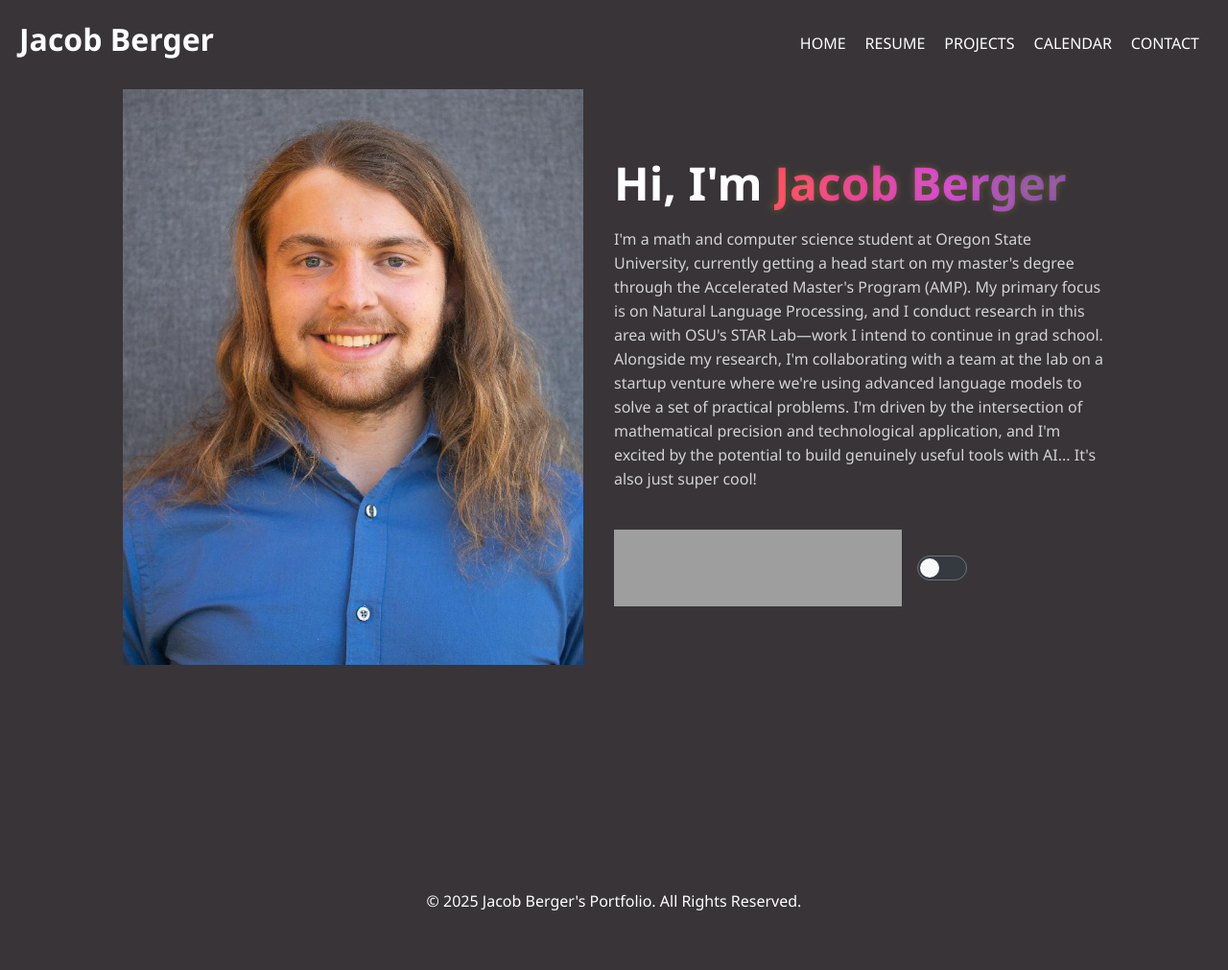
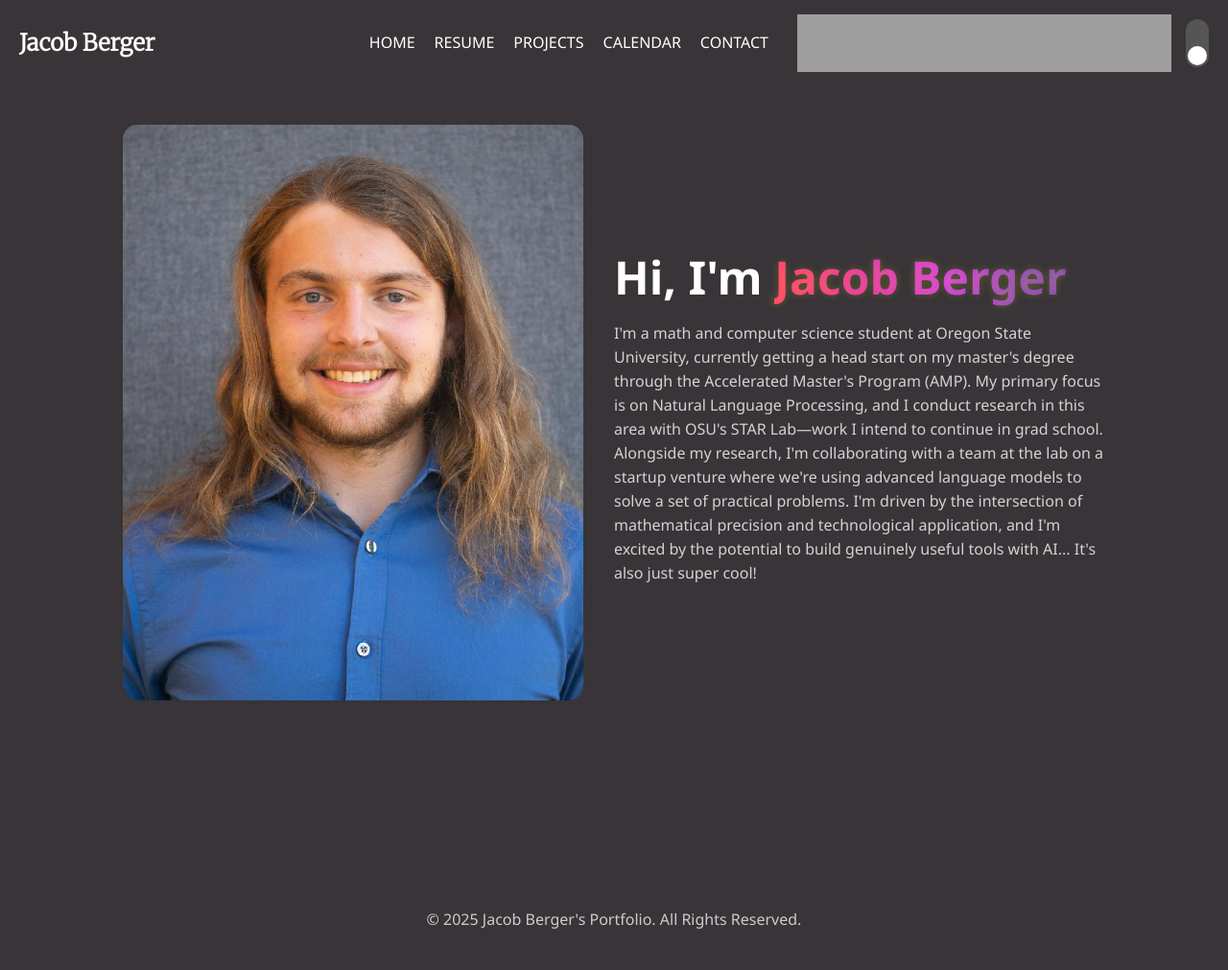
Before and after one commit to bergerjacob/bergerj-website, a Jekyll site: the page built from index.html, in a window 1280 px wide. Shown: the whole page at 96% size. Built offline with Jekyll 4.4.1, drawn with Linux system fonts in a browser that asks for light colours.

Commit message:
move clocks clock to right nav

```diff
--- a/_layouts/default.html
+++ b/_layouts/default.html
@@ -43,6 +43,7 @@
     <body>
         <header>
             <h1><a href="{{ '/' | relative_url }}">Jacob Berger</a></h1>
+            <div class="header-right">
                 <nav>
                     <ul>
                         <li><a href="{{ '/' | relative_url }}">Home</a></li>
@@ -52,6 +53,21 @@
                         <li><a href="{{ '/contact' | relative_url }}">Contact</a></li>
                     </ul>
                 </nav>
+                <div class="clock-container">
+                    <a href="https://github.com/bergerjacob/clocks-clock" target="_blank" rel="noopener noreferrer" class="clock-link">
+                        <iframe
+                            id="clock-widget"
+                            src="https://bergerjacob.github.io/clocks-clock/?height=60&faceColor1=6c757d&faceColor2=343a40&handColor=f8f9fa&inactiveAlpha=60&transparentBg=true&digitSpacing=0&mode=5x3"
+                            class="clock-iframe"
+                            title="Monochrome Clock Widget">
+                        </iframe>
+                    </a>
+                    <div class="switch-container">
+                        <input type="checkbox" id="mode-switch" class="mode-switch-checkbox">
+                        <label for="mode-switch" class="mode-switch-label"></label>
+                    </div>
+                </div>
+            </div>
         </header>
         <div class="container">
             {{ content }}
@@ -59,5 +75,6 @@
         <footer>
             <p>© {{ site.time | date: '%Y' }} {{ site.title }}. All Rights Reserved.</p>
         </footer>
+        <script src="{{ '/switch.js' | relative_url }}"></script>
     </body>
 </html>
--- a/assets/css/style.css
+++ b/assets/css/style.css
@@ -7,9 +7,6 @@
     line-height: 1.6;
     margin: 0;
     padding: 0;
-    /* Prefer this bg color, will change back if google iframe bgcolor is fixed */
-    /* background-color: #213737; */
-
     background-color: #383438;
     color: #ffffff;
 }
@@ -23,97 +20,207 @@
 
 /* Header styles updated for flexbox layout */
 header {
-    display: flex; /* Enables flexbox */
-    justify-content: space-between; /* Positions title on left, nav on right */
-    align-items: center; /* Centers items vertically */
+    display: flex;
+    justify-content: space-between;
+    align-items: center;
     background: none;
     color: white;
-    padding: 0 20px; /* Adjusted padding for entire header */
+    padding: 10px 20px;
     min-height: 70px;
+    flex-wrap: wrap;
+}
+
+.header-right {
+    display: flex;
+    align-items: center;
+    gap: 30px; /* Space between nav and clock */
 }
 
 a {
-    color: #87aacc; /* Light blue color for all general links */
-    text-decoration: none; /* Removes underline by default */
-    transition: color 0.3s ease-in-out; /* Smooth color transition for hover effects */
+    color: #87aacc;
+    text-decoration: none;
+    transition: color 0.3s ease-in-out;
 }
 
 a:hover {
-    color: #6d8ca8; /* Slightly darker light blue for hover, adjust as needed */
-    text-decoration: underline; /* Adds underline on hover */
+    color: #6d8ca8;
+    text-decoration: underline;
 }
 
 header h1 {
-    font-family: 'Merriweather', serif;
-    margin: 0;
-    font-size: 1.5em; /* Adjust size as needed */
+    font-family: 'Merriweather', serif;
+    margin: 0;
+    font-size: 1.5em;
 }
 
 header h1 a {
-    color: white; /* Or any color you prefer */
+    color: white;
     text-decoration: none;
 }
 
-nav {
-    display: flex;
-}
-
-/* Navigation menu styles */
 nav ul {
     list-style-type: none;
     padding: 0;
-    padding-top: 20px;
     margin: 0;
-    display: flex; /* Aligns navigation items in a row */
-}
-
-nav ul li {
-    padding: 0 10px; /* Adjust spacing as needed */
+    display: flex;
+    gap: 20px;
 }
 
 nav ul li a {
-    color: white; /* Or any color you prefer */
+    color: white;
     text-decoration: none;
     text-transform: uppercase;
     font-size: 16px;
-    transition: color 0.3s ease-in-out; /* Smooth transition for hover effect */
+    transition: color 0.3s ease-in-out;
 }
 
 nav ul li a:hover, header .highlight, header .current a {
-    color: purple;
+    color: var(--favorite-purple);
     font-weight: bold;
 }
 
-/* Footer styles */
-footer {
-    padding: 20px;
-    margin-top: 20px;
-    color: black;
-    background: none;
-    text-align: center;
+/* === Homepage Profile Section Styles === */
+.profile-container {
+    display: flex;
+    align-items: center;
+    gap: 32px;
+    margin-top: 40px;
 }
 
-/* Text color */
-p, h1, h2, h3, h4, h5, h6 {
-    color: #ffffff;
+.profile-pic {
+    width: 480px;
+    max-width: 100%;
+    height: auto;
+    border-radius: 15px;
 }
 
+.text-container {
+    display: flex;
+    flex-direction: column;
+}
+
+h2.description {
+    font-size: 48px;
+    margin: 8px 0;
+}
+
+p.description {
+    font-size: 16px;
+    color: lightgray;
+    margin: 8px 0;
+}
+
+.rainbow-text {
+    background-image: linear-gradient(90deg, rgba(255,59,116,1) 5%, rgba(226,47,177,1) 32%, rgba(210,53,233,1) 58%, rgba(135,70,187,1) 87%);
+    -webkit-background-clip: text;
+    -webkit-text-fill-color: transparent;
+    text-shadow: 0 0 8px rgba(255, 255, 0, 0.2);
+}
+
+.text-container > :last-child {
+    margin-bottom: 0;
+}
+
+/* === Clock & Switch Widget Styles === */
+.clock-container {
+    display: flex;
+    align-items: center;
+    gap: 15px;
+}
+
+.clock-link {
+    display: block;
+    width: 390px;
+    height: 60px;
+}
+
+.clock-link:hover {
+    text-decoration: none;
+}
+
+.clock-iframe {
+    width: 100%;
+    height: 100%;
+    border: none;
+    pointer-events: none;
+}
+
+.switch-container {
+    position: relative;
+    display: inline-block;
+    width: 24px;  /* Swapped from 50px */
+    height: 50px; /* Swapped from 24px */
+}
+
+.mode-switch-checkbox {
+    opacity: 0;
+    width: 0;
+    height: 0;
+}
+
+.mode-switch-label {
+    position: absolute;
+    cursor: pointer;
+    top: 0;
+    left: 0;
+    right: 0;
+    bottom: 0;
+    background-color: #555;
+    transition: .4s;
+    border-radius: 24px;
+}
+
+.mode-switch-label:before {
+    position: absolute;
+    content: "";
+    height: 20px;
+    width: 20px;
+    left: 2px;
+    bottom: 2px;
+    background-color: white;
+    transition: .4s;
+    border-radius: 50%;
+}
+
+.mode-switch-checkbox:checked + .mode-switch-label {
+    background-color: #555;
+}
+
+.mode-switch-checkbox:checked + .mode-switch-label:before {
+    transform: translateY(-26px); /* Changed from translateX(26px) */
+}
+
+/* === Generic Element Styles === */
 p {
     margin-bottom: 20px;
     line-height: 25px;
 }
 
 h1, h2, h3, h4, h5, h6 {
+    color: #ffffff;
     line-height: 1.25;
     margin-bottom: 10px;
 }
 
-/* Responsive adjustments */
-@media (max-width: 768px) {
+/* === Footer Styles === */
+footer {
+    padding: 20px;
+    margin-top: 20px;
+    color: #ccc;
+    background: none;
+    text-align: center;
+}
+
+/* === Responsive Adjustments === */
+@media (max-width: 960px) {
     header {
-        flex-direction: column; /* Stack items vertically on smaller screens */
+        flex-direction: column;
+        justify-content: center;
+        gap: 20px;
     }
-    nav ul {
-        padding-top: 10px;
+
+    .profile-container {
+        flex-direction: column;
+        text-align: center;
     }
 }
--- a/index.html
+++ b/index.html
@@ -1,8 +1,6 @@
 ---
 layout: page
 ---
-<link rel="stylesheet" href="{{ '/style.css' | relative_url }}">
-
 <div class="profile-container">
     <img src="../assets/images/profile_pic.JPEG" alt="Profile picture" class="profile-pic">
     <div class="text-container">
@@ -10,21 +8,5 @@
         <p class="description">
             I'm a math and computer science student at Oregon State University, currently getting a head start on my master's degree through the Accelerated Master's Program (AMP). My primary focus is on Natural Language Processing, and I conduct research in this area with OSU's STAR Lab—work I intend to continue in grad school. Alongside my research, I'm collaborating with a team at the lab on a startup venture where we're using advanced language models to solve a set of practical problems. I'm driven by the intersection of mathematical precision and technological application, and I'm excited by the potential to build genuinely useful tools with AI... It's also just super cool!
         </p>
-        <div class="clock-container">
-            <a href="https://github.com/bergerjacob/clocks-clock" target="_blank" rel="noopener noreferrer" class="clock-link">
-                <iframe
-                    id="clock-widget"
-                    src="https://bergerjacob.github.io/clocks-clock/?height=80&faceColor1=6c757d&faceColor2=343a40&handColor=f8f9fa&inactiveAlpha=60&transparentBg=true&digitSpacing=0&mode=5x3"
-                    class="clock-iframe"
-                    title="Monochrome Clock Widget">
-                </iframe>
-            </a>
-            <div class="switch-container">
-                <input type="checkbox" id="mode-switch" class="mode-switch-checkbox">
-                <label for="mode-switch" class="mode-switch-label"></label>
-            </div>
-        </div>
     </div>
 </div>
-
-<script src="{{ '/switch.js' | relative_url }}"></script>
--- a/style.css
+++ /dev/null
@@ -1,107 +0,0 @@
-/* For homepage only */
-
-.profile-container {
-    display: flex;
-    align-items: center;
-    gap: 2rem;
-}
-
-.profile-pic {
-    max-width: 100%;
-    height: auto;
-    width: 480px;
-    flex-shrink: 0;
-}
-
-.text-container {
-    display: flex;
-    flex-direction: column;
-    align-items: flex-start;
-}
-
-h2.description, p.description {
-    margin-bottom: 8px;
-    margin-top: 8px;
-}
-
-p.description {
-    font-size: 16px;
-    color: lightgray;
-}
-
-h2.description {
-    font-size: 48px;
-}
-
-.rainbow-text {
-    background-image: linear-gradient(90deg, rgba(255,59,116,1) 5%, rgba(226,47,177,1) 32%, rgba(210,53,233,1) 58%, rgba(135,70,187,1) 87%);
-    -webkit-background-clip: text;
-    -webkit-text-fill-color: transparent;
-    text-shadow: 0 0 8px rgba(255, 255, 0, 0.2);
-}
-
-/* Ensure no margin is added to the last description element */
-.text-container > :last-child {
-    margin-bottom: 0;
-}
-
-
-.clock-container {
-    display: flex;
-    align-items: center;
-    gap: 1rem; /* Space between clock and switch */
-    margin-top: 2rem;
-}
-
-.clock-link {
-    text-decoration: none;
-    display: block;
-}
-
-.clock-iframe {
-    height: 80px;
-    border: none;
-    display: block;
-    pointer-events: none;
-}
-
-.switch-container {
-    flex-shrink: 0; /* Prevents the switch from shrinking */
-}
-
-.mode-switch-checkbox {
-    display: none; /* Hides the actual checkbox */
-}
-
-.mode-switch-label {
-    display: block;
-    width: 50px;
-    height: 24px;
-    background-color: #343a40; /* Dark grey from clock */
-    border: 1px solid #6c757d; /* Light grey from clock */
-    border-radius: 13px;
-    position: relative;
-    cursor: pointer;
-    transition: background-color 0.3s ease;
-}
-
-.mode-switch-label::before {
-    content: '';
-    display: block;
-    width: 20px;
-    height: 20px;
-    background-color: #f8f9fa; /* White from clock hands */
-    border-radius: 50%;
-    position: absolute;
-    top: 2px;
-    left: 2px;
-    transition: transform 0.3s ease;
-}
-
-.mode-switch-checkbox:checked + .mode-switch-label {
-    background-color: #343a40; /* Active state color same as inactive state*/
-}
-
-.mode-switch-checkbox:checked + .mode-switch-label::before {
-    transform: translateX(24px);
-}
```
Also changed, not shown: apps/slime-chunk-finder/index.html (+25 -20 lines). Lines whose indentation alone changed are shown as unchanged.
